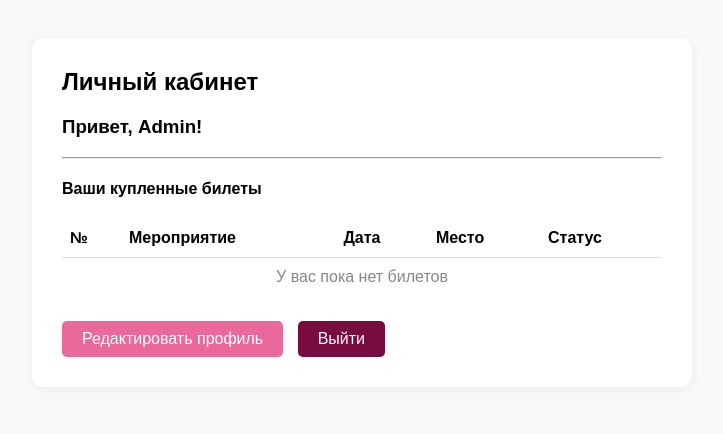
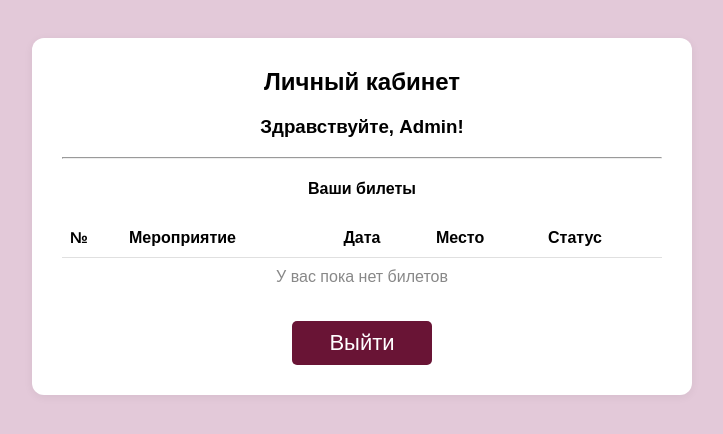
Before and after one commit to fmlkna/veb, a Django app: page /profile/ in a window 1280 px wide. Shown: the top 434 px of the page, without its empty margins (278-1001 px from the left). Run offline with Django 4.2, Linux system fonts and the light colour scheme; a user stored in the database is signed in; data that the repository does not hold is empty.

Commit message:
готовый сайт без реализации билетов

```diff
--- a/ticketsale/ticketsite/templates/ticketsite/profile.html
+++ b/ticketsale/ticketsite/templates/ticketsite/profile.html
@@ -6,7 +6,7 @@
     <style>
         body {
             font-family: Arial, sans-serif;
-            background:#f8f8f8;
+            background:#e3c9d9;
             padding:30px;
         }
         .profile-card {
@@ -16,6 +16,7 @@
             max-width:600px;
             border-radius:12px;
             box-shadow:0 2px 10px rgba(0,0,0,0.06);
+            text-align: center;
         }
         h2, h3 {
             margin-top:0;
@@ -37,26 +38,25 @@
             margin-top:25px;
         }
         .actions a {
-            background:#e9699a;
+            background:#691435;
             color:#fff;
             padding:9px 20px;
             border-radius:5px;
             text-decoration:none;
-            margin-right:10px;
             display:inline-block;
+            min-width: 100px;
+            font-size: 22px;
         }
-        .actions a:last-child {
-            background: #780c3e;
-        }
+
     </style>
 </head>
 <body>
     <div class="profile-card">
         <h2>Личный кабинет</h2>
-        <h3>Привет, {% if request.user.first_name %}{{ request.user.first_name }} {{ request.user.last_name }}{% else %}{{ request.user.username }}{% endif %}!</h3>
+        <h3>Здравствуйте, {% if request.user.first_name %}{{ request.user.first_name }} {{ request.user.last_name }}{% else %}{{ request.user.username }}{% endif %}!</h3>
         <hr>
         <div>
-            <h4>Ваши купленные билеты</h4>
+            <h4>Ваши билеты</h4>
             <table>
                 <thead>
                     <tr>
@@ -85,7 +85,6 @@
             </table>
         </div>
         <div class="actions">
-            <a href="#">Редактировать профиль</a>
             <a href="{% url 'logout' %}">Выйти</a>
         </div>
     </div>
```
Also changed, not shown: ticketsale/db.sqlite3.
